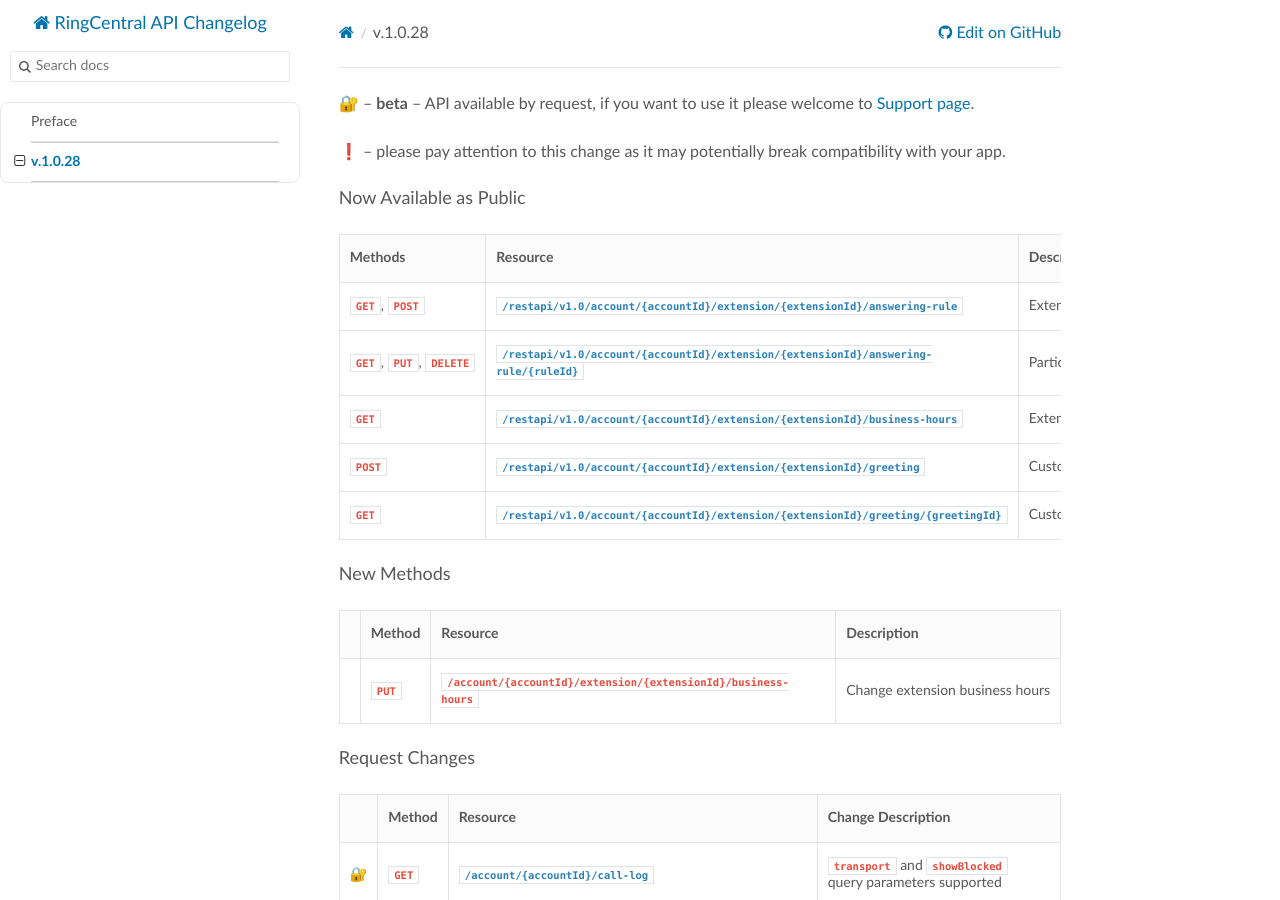
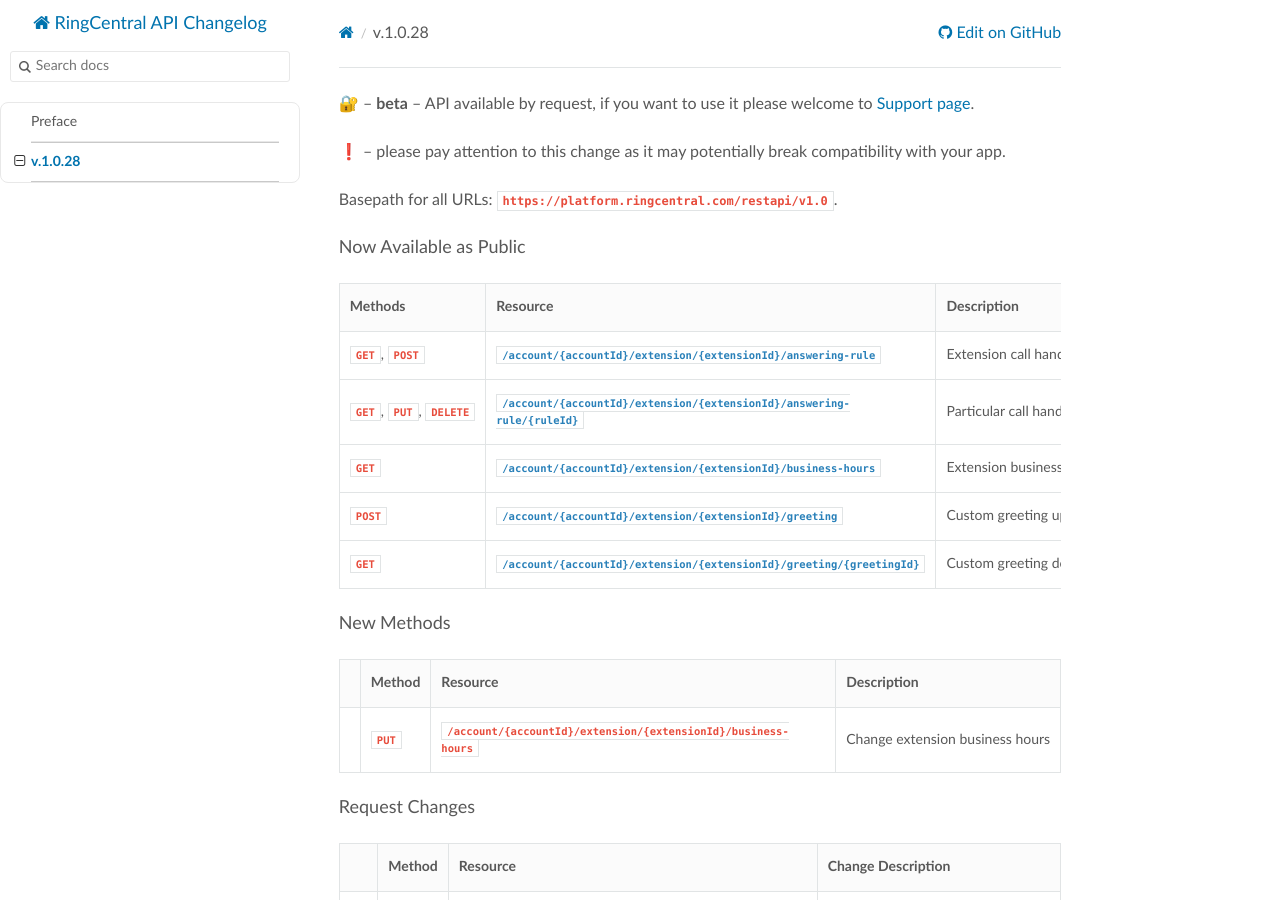
Before and after one commit to ringcentral/ringcentral-api-changelog, an MkDocs documentation site: the page built from docs/1_0_28.md, in a window 1280 px wide and 900 px high. Built offline with MkDocs 1.6.1, drawn with Linux system fonts in a browser that asks for light colours; nearby versions of some CDN libraries; old or Windows-style settings are respelled for this version of MkDocs; some of the changed text lies outside the part shown.

Commit message:
Basepath added

```diff
--- a/docs/1_0_28.md
+++ b/docs/1_0_28.md
@@ -2,14 +2,16 @@
 
 &#x2757; – please pay attention to this change as it may potentially break compatibility with your app.
 
+Basepath for all URLs: `https://platform.ringcentral.com/restapi/v1.0`.
+
 ### Now Available as Public
 |Methods|Resource|Description|
 |-------|--------|-----------|
-|`GET`, `POST`|[`/restapi/v1.0/account/{accountId}/extension/{extensionId}/answering-rule`](https://developers.ringcentral.com/api-docs/latest/index.html#!#RefAnsweringRulesList.html)|Extension call handling rules|
-|`GET`, `PUT`, `DELETE`|[`/restapi/v1.0/account/{accountId}/extension/{extensionId}/answering-rule/{ruleId}`](https://developers.ringcentral.com/api-docs/latest/index.html#!#RefAnsweringRule.html)|Particular call handling rule|
-|`GET`|[`/restapi/v1.0/account/{accountId}/extension/{extensionId}/business-hours`](https://developers.ringcentral.com/api-docs/latest/index.html#!#RefUserBusinessHours.html)|Extension business hours|
-|`POST`|[`/restapi/v1.0/account/{accountId}/extension/{extensionId}/greeting`](https://developers.ringcentral.com/api-docs/latest/index.html#!#RefExtensionCustomGreetingList.html)|Custom greeting uploading|
-|`GET`|[`/restapi/v1.0/account/{accountId}/extension/{extensionId}/greeting/{greetingId}`](https://developers.ringcentral.com/api-docs/latest/index.html#!#RefExtensionCustomGreeting.html)|Custom greeting downloading|
+|`GET`, `POST`|[`/account/{accountId}/extension/{extensionId}/answering-rule`](https://developers.ringcentral.com/api-docs/latest/index.html#!#RefAnsweringRulesList.html)|Extension call handling rules|
+|`GET`, `PUT`, `DELETE`|[`/account/{accountId}/extension/{extensionId}/answering-rule/{ruleId}`](https://developers.ringcentral.com/api-docs/latest/index.html#!#RefAnsweringRule.html)|Particular call handling rule|
+|`GET`|[`/account/{accountId}/extension/{extensionId}/business-hours`](https://developers.ringcentral.com/api-docs/latest/index.html#!#RefUserBusinessHours.html)|Extension business hours|
+|`POST`|[`/account/{accountId}/extension/{extensionId}/greeting`](https://developers.ringcentral.com/api-docs/latest/index.html#!#RefExtensionCustomGreetingList.html)|Custom greeting uploading|
+|`GET`|[`/account/{accountId}/extension/{extensionId}/greeting/{greetingId}`](https://developers.ringcentral.com/api-docs/latest/index.html#!#RefExtensionCustomGreeting.html)|Custom greeting downloading|
 
 ### New Methods
 |         |Method|Resource                                                     |Description                    |
@@ -39,9 +41,9 @@
 |&#x2757; |`GET` |[`/account/{accountId}/extension`](https://developers.ringcentral.com/api-docs/latest/index.html#!#RefGetExtensionList)|Value `Limited` is supported for extension type|
 |&#x2757; |`GET` |[`/account/{accountId}/extension/{extensionId}`](https://developers.ringcentral.com/api-docs/latest/index.html#!#RefGetExtensionInfo)|Value `Limited` is supported for extension type; `AutomaticInboundCallRecording`, `AutomaticOutboundCallRecording`, `AutomaticCallRecordingMute`, `MMS`, `CallerIdControl`, `PasswordAuth` service features supported|
 |&#x1F510;|`PUT` |[`/account/{accountId}/extension/{extensionId}`](https://developers.ringcentral.com/api-docs/latest/index.html#!#RefModifyExtension)|`extensionNumber` allowed to be changed for system extension|
-|&#x2757; |`GET` |[`/restapi/v1.0/account/{accountId}/extension/{extensionId}/answering-rule`](https://developers.ringcentral.com/api-docs/latest/index.html#!#RefGetAnsweringRulesList)|Only attributes `id`, `uri`, `name`, `type` and `enabled` now returned in the list; application permission changed to `ReadAccounts`|
-|         |`POST` |[`/restapi/v1.0/account/{accountId}/extension/{extensionId}/answering-rule`](https://developers.ringcentral.com/api-docs/latest/index.html#!#RefCreateCustomAnsweringRule)|`TakeMessagesOnly` and `PlayAnnouncementOnly` supported as `callHandlingAction`|
-|         |`GET` |[`/restapi/v1.0/account/{accountId}/extension/{extensionId}/answering-rule/{ruleId}`](https://developers.ringcentral.com/api-docs/latest/index.html#!#RefGetAnsweringRule)|All rule information is returned without dependency on `callHandlingAction`|
-|         |`PUT` |[`/restapi/v1.0/account/{accountId}/extension/{extensionId}/answering-rule/{ruleId}`](https://developers.ringcentral.com/api-docs/latest/index.html#!#RefUpdateAnsweringRule)|`TakeMessagesOnly` and `PlayAnnouncementOnly` supported as `callHandlingAction`|
+|&#x2757; |`GET` |[`/account/{accountId}/extension/{extensionId}/answering-rule`](https://developers.ringcentral.com/api-docs/latest/index.html#!#RefGetAnsweringRulesList)|Only attributes `id`, `uri`, `name`, `type` and `enabled` now returned in the list; application permission changed to `ReadAccounts`|
+|         |`POST` |[`/account/{accountId}/extension/{extensionId}/answering-rule`](https://developers.ringcentral.com/api-docs/latest/index.html#!#RefCreateCustomAnsweringRule)|`TakeMessagesOnly` and `PlayAnnouncementOnly` supported as `callHandlingAction`|
+|         |`GET` |[`/account/{accountId}/extension/{extensionId}/answering-rule/{ruleId}`](https://developers.ringcentral.com/api-docs/latest/index.html#!#RefGetAnsweringRule)|All rule information is returned without dependency on `callHandlingAction`|
+|         |`PUT` |[`/account/{accountId}/extension/{extensionId}/answering-rule/{ruleId}`](https://developers.ringcentral.com/api-docs/latest/index.html#!#RefUpdateAnsweringRule)|`TakeMessagesOnly` and `PlayAnnouncementOnly` supported as `callHandlingAction`|
 |         |`GET` |[`/account/{accountId}/extension/{extensionId}/presence`](https://developers.ringcentral.com/api-docs/latest/index.html#!#RefGetExtensionPresence)|`allowSeeMyPresence`, `ringOnMonitoredCall`, `pickUpCallsOnHold` returned for current extension|
 |         |`POST` |[`/subscription`](https://developers.ringcentral.com/api-docs/latest/index.html#!#RefCreateSubscription)|`/restapi/v1.0/account/~/extension/~/missed-calls` event filter supported|
```
